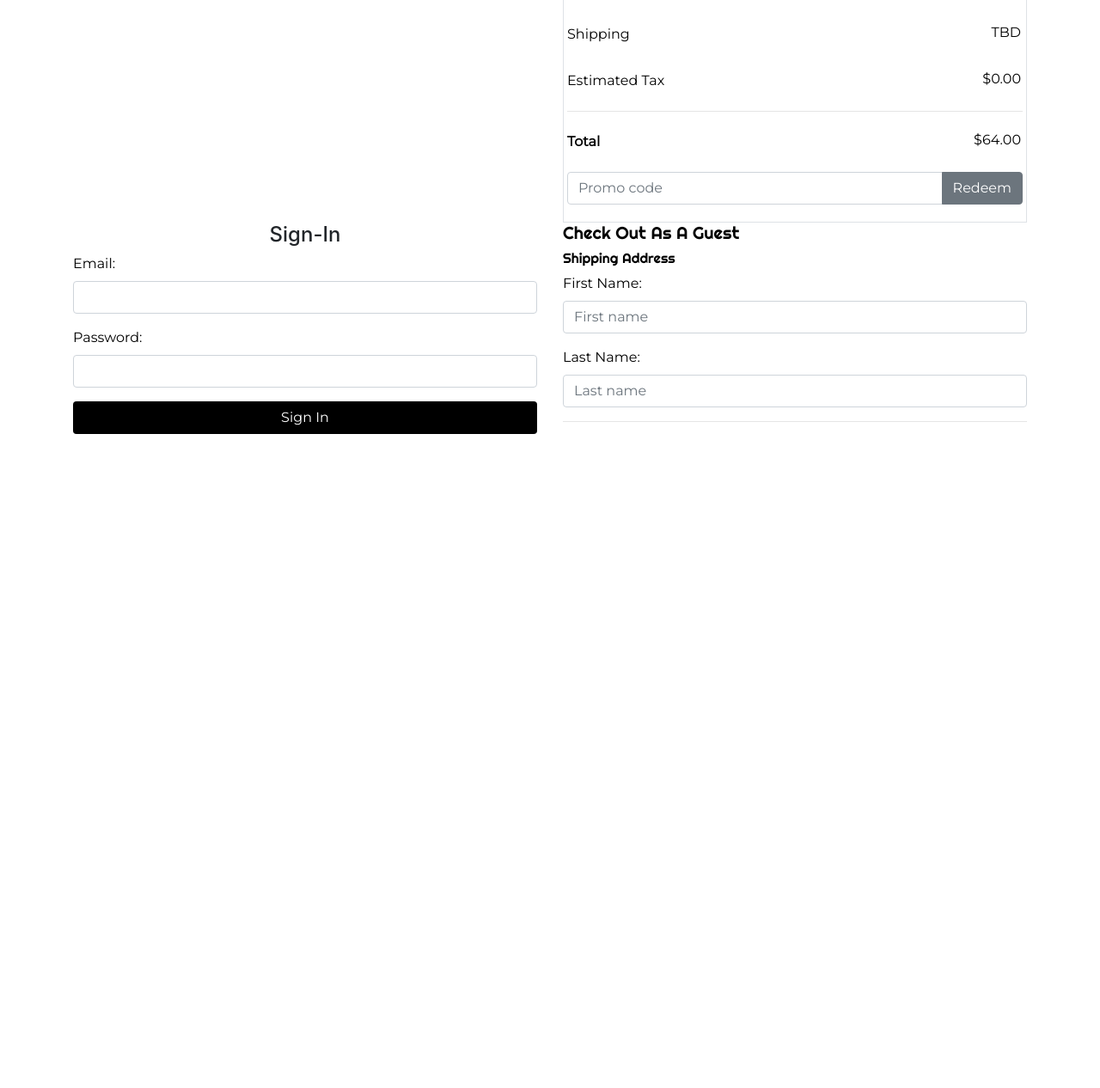
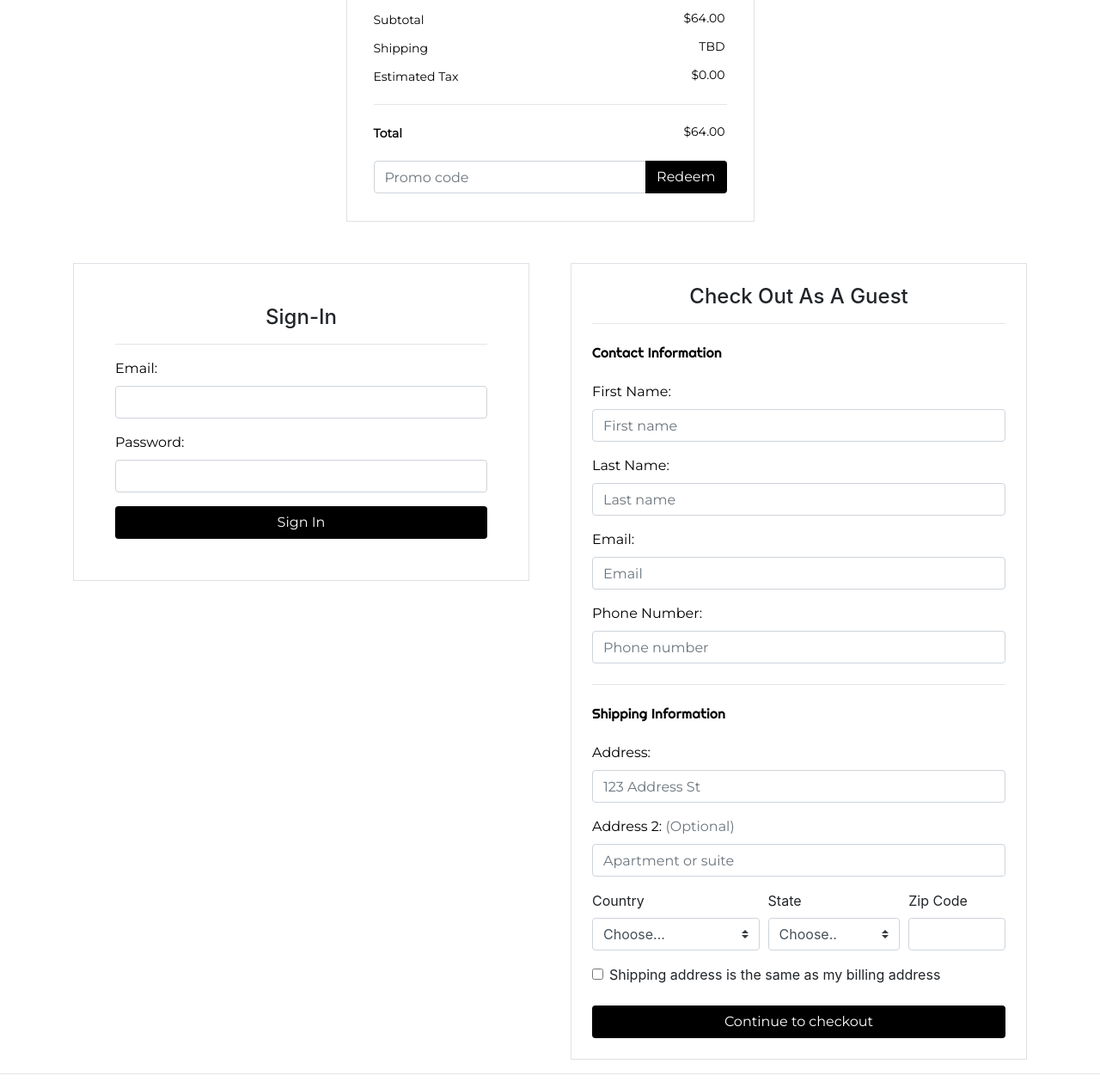
Before and after one commit to drobi710/How-are-you-really, a website: page shoppingcart.html in a window 1280 px wide. Shown: the part 439-1705 px from the top of the page at 86% size. Before the commit the page ends 946 px from the top, so only its background shows below. Drawn offline with nearby package versions, Linux system fonts and the light colour scheme.

Commit message:
update shopping cart format

```diff
--- a/css/styles.scss
+++ b/css/styles.scss
@@ -278,3 +278,8 @@ button {
 #homePgContainer {
     height: 100vh;
 }
+
+.orderSummaryText {
+    font-size: 14px;
+    margin-bottom: -2px;
+}
--- a/shoppingcart.html
+++ b/shoppingcart.html
@@ -84,54 +84,65 @@
     </div>
 <!-- modal pop-up for login end -->
 
+
 <div class="container">
-    <div class="row">
-        <div class="col-12 col-md-6 ml-auto">
-            <form class="border p-1 pt-3 ">
-                <h5>Order Summary</h5>
+    <div class="row mt-4">
+        <div class="col-12">
+            <h3>SHIPPING <small class="text-muted">/ PAYMENT / REVIEW</small></h3>
+            <hr>
+        </div>
+    </div>
+    <div class="row mt-4 mb-5">
+        <div class="col-12 col-md-5 mx-auto border">
+            <form class="p-3 pt-3">
+                <div class="form-title text-center">
+                    <h4>Order Summary</h4>
                 <hr>
+                </div>
                 <figure class="figure">
-                <img src="/img/box-transparent-logo.png" class="figure-img img-fluid w-75 mx-auto pl-3 d-block" alt="your item in cart">
+                <img src="/img/box-transparent-logo.png" class="figure-img img-fluid w-50 mx-auto pl-3 d-block" alt="your item in cart">
                 <figcaption class="figure-caption text-center">3-Month Box Subscription</figcaption>
                 </figure>
-                <div class="form-group row">
-                    <label for="subtotal" class="col-auto col-form-label">Subtotal</label>
-                    <div class="col-auto ml-auto ">
-                      <input type="text" class="text-right border-0 form-text" readonly class="form-control-plaintext" id="subtotal" value="$64.00">
+                <div class="form-group row orderSummaryText">
+                    <label for="subtotal" class="col-6 col-form-label">Subtotal</label>
+                    <div class="col-6">
+                      <input type="text" class="border-0 form-text w-100 text-right" readonly class="form-control-plaintext" id="subtotal" value="$64.00">
                     </div>
                 </div>
-                <div class="form-group row">
-                    <label for="shipping" class="col-auto col-form-label">Shipping</label>
-                    <div class="col-auto ml-auto ">
-                      <input type="text" class="text-right border-0 form-text" readonly class="form-control-plaintext" id="shipping" value="TBD">
+                <div class="form-group row orderSummaryText">
+                    <label for="shipping" class="col-6 col-form-label">Shipping</label>
+                    <div class="col-6">
+                      <input type="text" class="border-0 form-text w-100 text-right" readonly class="form-control-plaintext" id="shipping" value="TBD">
                     </div>
                 </div>
-                <div class="form-group row">
-                    <label for="estTax" class="col-auto col-form-label">Estimated Tax</label>
-                    <div class="col-auto ml-auto ">
-                      <input type="text" class="text-right border-0 form-text" readonly class="form-control-plaintext" id="estTax" value="$0.00">
+                <div class="form-group row orderSummaryText">
+                    <label for="estTax" class="col-6 col-form-label">Estimated Tax</label>
+                    <div class="col-6">
+                      <input type="text" class="border-0 form-text w-100 text-right" readonly class="form-control-plaintext" id="estTax" value="$0.00">
                     </div>
                 </div>
                 <hr>
-                <div class="form-group row">
-                    <label for="totalCost" class="col-auto col-form-label font-weight-bold">Total</label>
-                    <div class="col-auto ml-auto ">
-                      <input type="text" class="text-right border-0 form-text" readonly class="form-control-plaintext" id="totalCost" value="$64.00">
+                <div class="form-group row orderSummaryText">
+                    <label for="totalCost" class="col-6 col-form-label font-weight-bold">Total</label>
+                    <div class="col-6">
+                      <input type="text" class="border-0 form-text w-100 text-right" readonly class="form-control-plaintext" id="totalCost" value="$64.00">
                     </div>
                 </div>
-                <div class="input-group form-group">
+                <div class="input-group form-group mt-3">
                     <input type="text" class="form-control" placeholder="Promo code">
                     <div class="input-group-append">
-                        <button type="submit" class="btn btn-secondary">Redeem</button>
+                        <button type="submit" class="btn myDarkBtn">Redeem</button>
                     </div>
                 </div>
             </form>
         </div>
     </div>
     <div class="row">
-        <div class="col-12 col-md-6">
+        <div class="col-12 col-md-6 pr-4 mb-5">
+            <form class="border p-5" action="">
             <div class="form-title text-center">
                 <h4>Sign-In</h4>
+                <hr>
                 </div>
                 <form>
                     <div class="form-group">
@@ -143,11 +154,15 @@
                         <input type="password" class="form-control" id="password1" placeholder="">
                     </div>
                     <button type="button" class="btn btn-block" id="signInBtn">Sign In</button>
-        </div>
-        <div class="col-12 col-md-6">
-            <h5>Check Out As A Guest</h5>
-            <h6>Shipping Address</h6>
-                <form action="">
+            </div>
+            </form>
+        <div class="col-12 col-md-6 pl-4">
+            <form class="border p-4" action="">
+                <div class="form-title text-center">
+                <h4>Check Out As A Guest</h4>
+            <hr>
+                </div>
+            <h6 class="my-4">Contact Information</h6>
                     <div class="form-group">
                         <label for="firstName">First Name:</label>
                         <input type="name" class="form-control" id="firstName" placeholder="First name">
@@ -156,12 +171,61 @@
                         <label for="lastName">Last Name:</label>
                         <input type="name" class="form-control" id="lastName" placeholder="Last name">
                     </div>
-                    <hr>
-
-                </form>
+                    <div class="form-group">
+                        <label for="guestEmail">Email:</label>
+                        <input type="email" class="form-control" id="guestEmail" placeholder="Email">
+                    </div><div class="form-group">
+                        <label for="guestPhone">Phone Number:</label>
+                        <input type="tel" class="form-control" id="guestPhone" placeholder="Phone number">
+                    </div>
+                    <hr class="my-4">
+            <h6 class="my-4">Shipping Information</h6>
+                <div class="form-group">
+                    <label for="guestAddress">Address:</label>
+                    <input type="text" class="form-control" id="guestAddress" placeholder="123 Address St">
+                </div>
+                <div class="form-group">
+                    <label for="guestAddress2">
+                        Address 2:
+                        <span class="text-muted">(Optional)</span>
+                    </label>
+                    <input type="text" class="form-control" id="guestAddress2" placeholder="Apartment or suite">
+                </div>
+                <div class="form-row">
+                    <div class="col-md-5">
+                        <label for="guestCountry">Country</label>
+                        <select class="custom-select" name="guestCountry" id="guestCountry">
+                            <option value=>Choose...</option>
+                            <option value="1">United States</option>
+                        </select>
+                    </div>
+                        <div class="col-md-4">
+                            <label for="guestState">State</label>
+                            <select name="guestState" id="guestState" class="custom-select">
+                                <option value="">Choose..</option>
+                                <option value="1">Alabama</option>
+                                <option value="2">California</option>
+                            </select>
+                        </div>
+                        <div class="col-md-3">
+                            <label for="guestZip">Zip Code</label>
+                            <input type="text" class="form-control" id="guestZip" placeholder="">
+                        </div>
+                    </div>
+                         <div class="form-check my-3">
+                            <input class="form-check-input" type="checkbox" value="" id="guestSameShip">
+                            <label class="form-check-label" for="guestSameShip">
+                            Shipping address is the same as my billing address
+                            </label>
+                        </div>
+                        <button class="btn myDarkBtn btn-md btn-block mt-4" type="submit">Continue to checkout</button>
+            </form>
+        </div>
         </div>
     </div>
+<hr>
 </div>
+
 
     <footer>
 
```
Also changed, not shown: css/styles.css.
